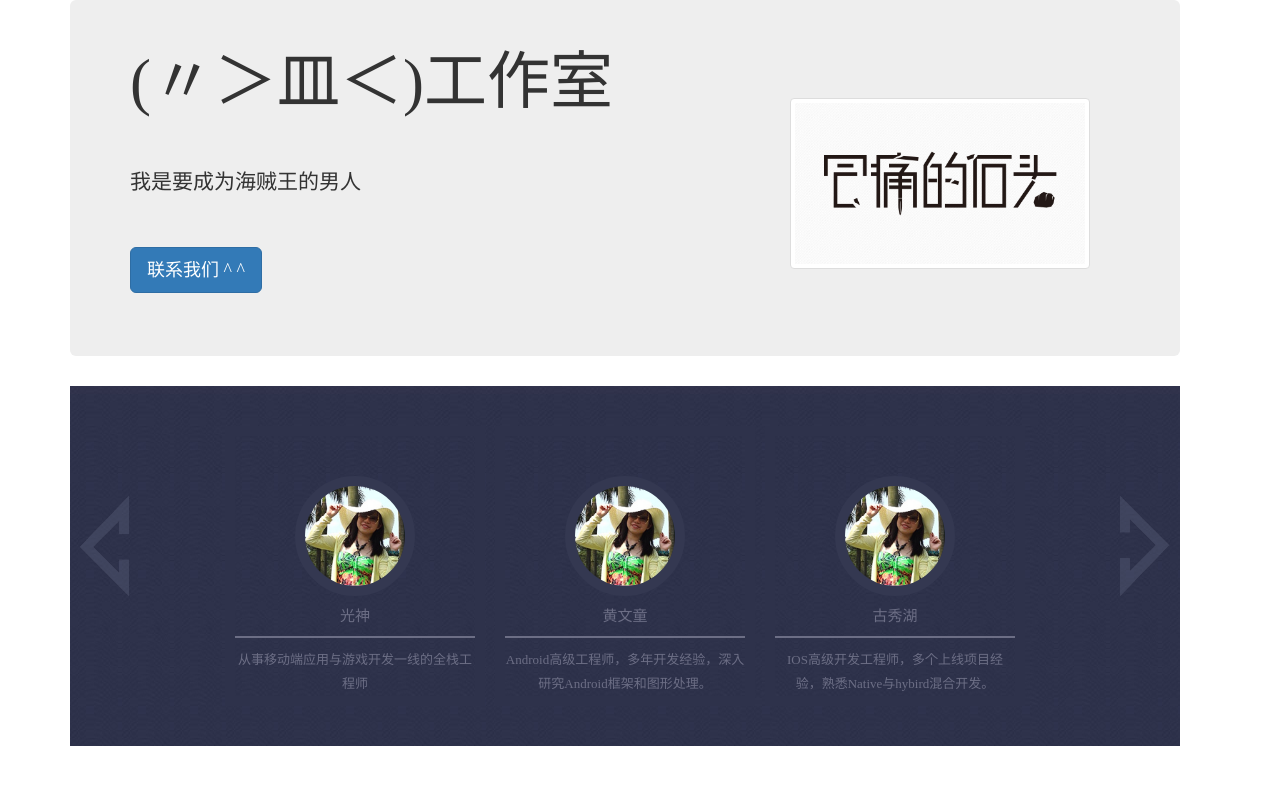
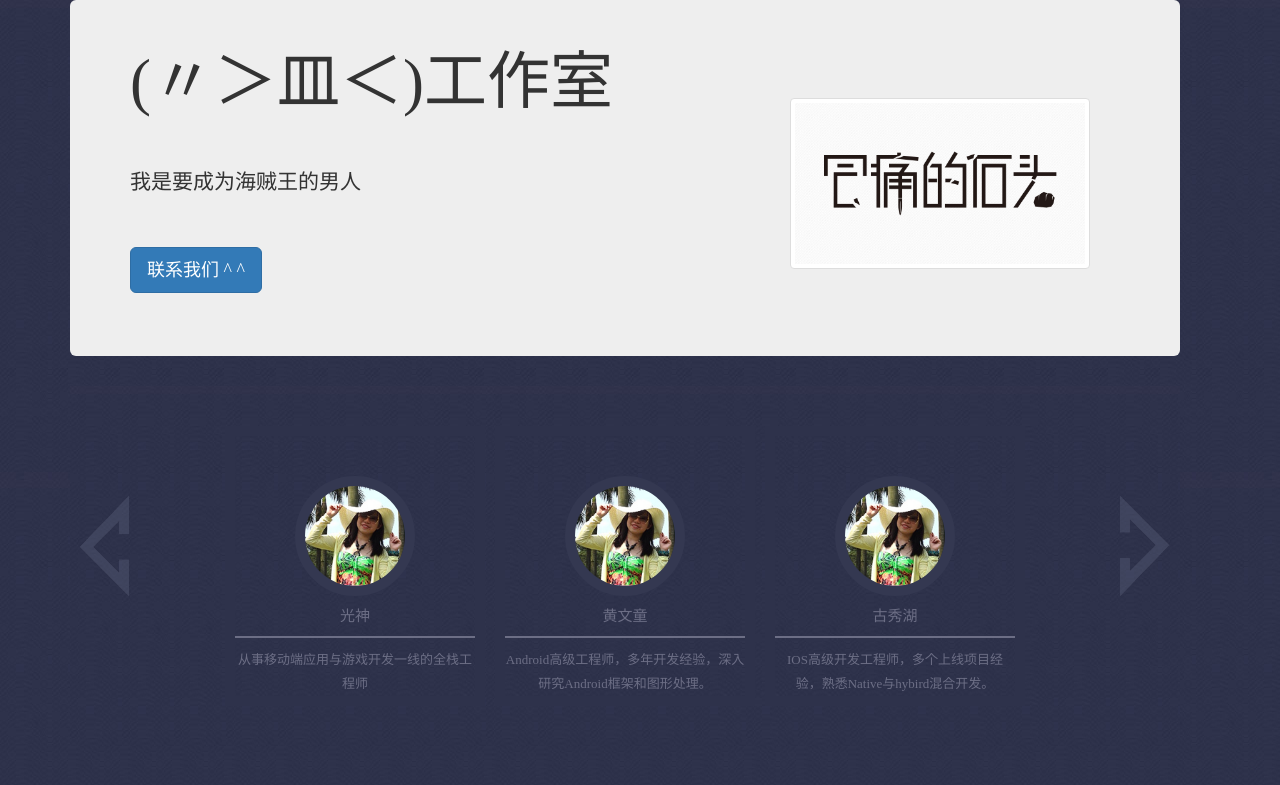
Before and after one commit to yang8456211/AtWebSite, a Django app: page /index/ in a window 1280 px wide. Shown: the top 785 px of the page. Run offline with Django 3.2, Linux system fonts and the light colour scheme; data comes from the database, SQL or seed files in the repository; some libraries are stand-ins or nearby versions.

Commit message:
添加背景图片

```diff
--- a/teamSite/static/css/customCss/index.css
+++ b/teamSite/static/css/customCss/index.css
@@ -1,5 +1,9 @@
 @charset "utf-8";
 
+
+body{
+	background:url(/static/image/dy_pic11.jpg);
+}
 
 *{
 	word-break:break-all;
```
